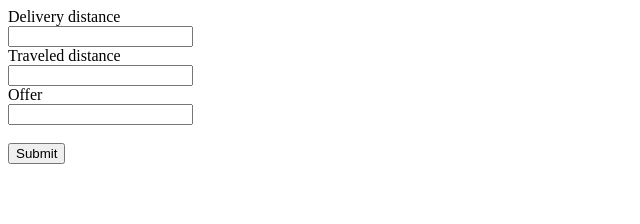
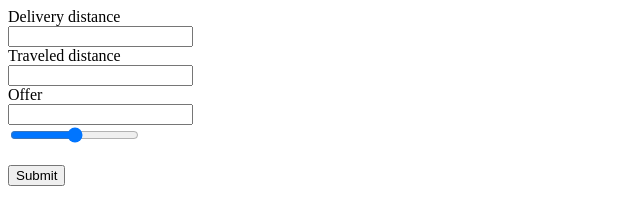
Before and after one commit to LuisC95/DeliveryEarningsCalculator, a plain HTML site: page index.html in a window 1280 px wide. Shown: the whole page, without its empty margins (0-640 px from the left). Drawn offline with Linux system fonts and the light colour scheme.

Commit message:
gas price range added

```diff
--- a/index.html
+++ b/index.html
@@ -13,7 +13,8 @@
         <label for="">Traveled distance</label><br>
         <input type="number" id="traveled" step="0.01"><br>
         <label for="">Offer</label><br>
-        <input type="number" id="offer" step="0.01"><br><br>
+        <input type="number" id="offer" step="0.01"><br>
+        <input type="range" name="" id="price"><br><br>
         <button type="submit" id="update">Submit</button>
     </form>
 
```
